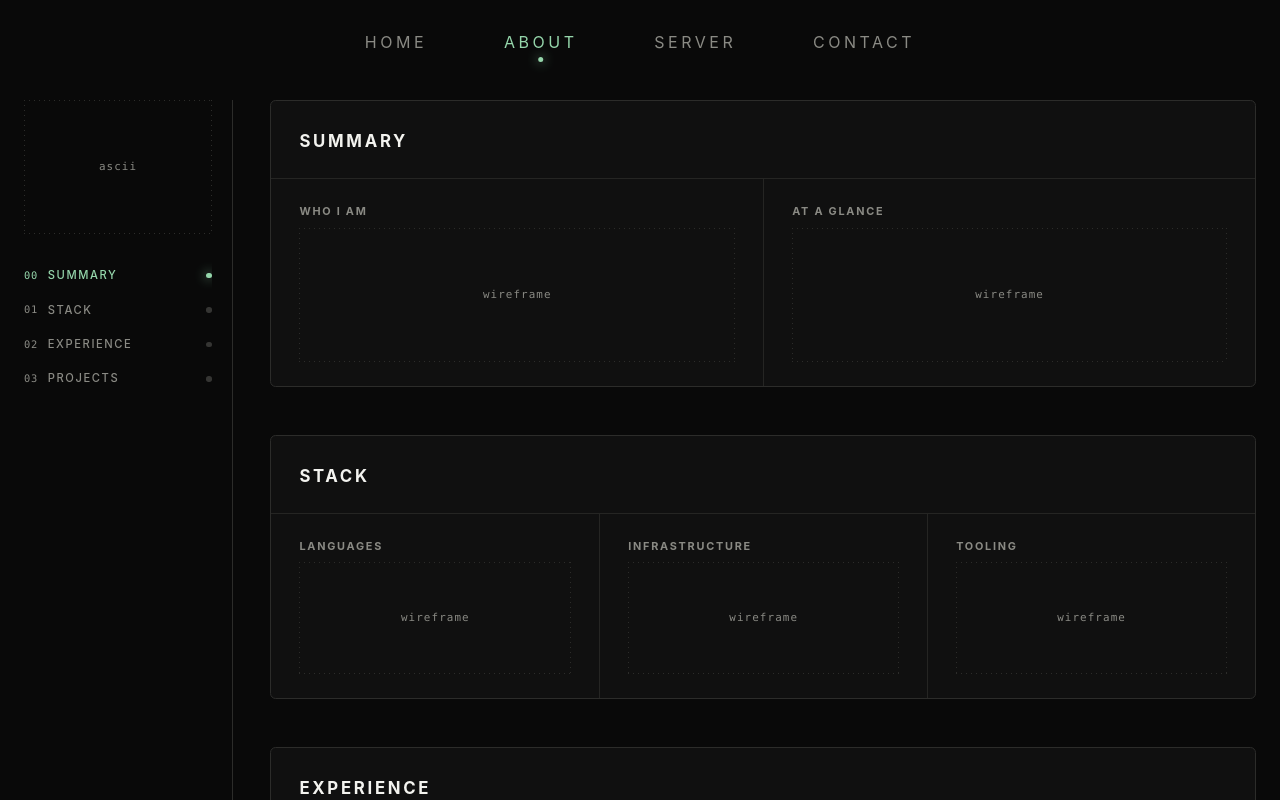
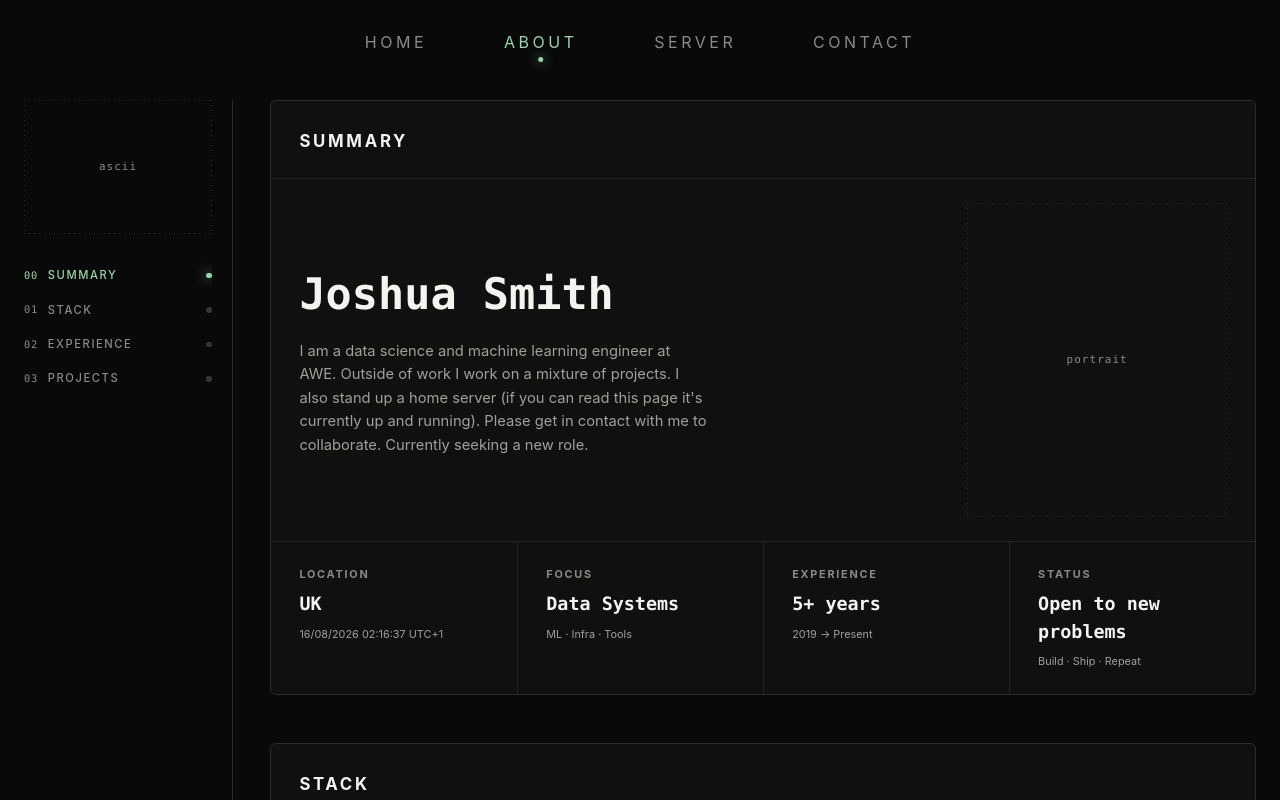
Before and after one commit to js-home-server/site, a SvelteKit app in the folder web/: page /about in a window 1280 px wide. Shown: the top 800 px of the page. Built offline with nearby package versions, Linux system fonts and the light colour scheme.

Commit message:
beginning to fill about section

```diff
--- a/web/src/routes/about/+page.svelte
+++ b/web/src/routes/about/+page.svelte
@@ -6,9 +6,11 @@
 	/* Wireframe. One entry per section of the page and per stop on the rail, and
 	   the panels it will hold: a label, and roughly how tall the real thing is in
 	   text lines. `stack` is a section read down rather than across — a list of
-	   entries rather than a row of columns. */
+	   entries rather than a row of columns. Summary carries no panels of its own:
+	   it has its own snippet below, standing in the shape it will keep once it is
+	   written rather than a generic wireframe grid. */
 	const SECTIONS = [
-		{ id: 'summary', label: 'Summary', panels: [['Who I am', 6], ['At a glance', 6]] },
+		{ id: 'summary', label: 'Summary' },
 		{
 			id: 'stack',
 			label: 'Stack',
@@ -22,14 +24,87 @@
 		},
 		{ id: 'projects', label: 'Projects', panels: [['Project', 6], ['Project', 6], ['Project', 6]] }
 	];
+
+	/* The one live reading in the strip: the clock where I actually am, not a
+	   fixed "UTC+1" that would go stale the day the UK falls back to GMT. Ticked
+	   every second, since the display carries them. */
+	let now = $state(new Date());
+	$effect(() => {
+		const id = setInterval(() => (now = new Date()), 1000);
+		return () => clearInterval(id);
+	});
+
+	/* DD/MM/YYYY HH:MM:SS and the zone's own current offset, all read off the same
+	   timestamp so none of them can disagree — Intl already knows when the UK is
+	   on summer time and when it is not. */
+	let ukClock = $derived.by(() => {
+		const parts = new Intl.DateTimeFormat('en-GB', {
+			timeZone: 'Europe/London',
+			day: '2-digit',
+			month: '2-digit',
+			year: 'numeric',
+			hour: '2-digit',
+			minute: '2-digit',
+			second: '2-digit',
+			hour12: false,
+			timeZoneName: 'shortOffset'
+		}).formatToParts(now);
+
+		const get = (type) => parts.find((p) => p.type === type)?.value ?? '';
+		const offset = get('timeZoneName').replace('GMT', 'UTC') || 'UTC';
+		const date = `${get('day')}/${get('month')}/${get('year')}`;
+		const time = `${get('hour')}:${get('minute')}:${get('second')}`;
+		return `${date} ${time} ${offset === 'UTC' ? 'UTC+0' : offset}`;
+	});
+
+	/* Placeholder copy for the rest of the strip, in the shape the real figures
+	   will keep: a label, the headline reading, and the line under it. */
+	let STATS = $derived([
+		['Location', 'UK', ukClock],
+		['Focus', 'Data Systems', 'ML · Infra · Tools'],
+		['Experience', '5+ years', '2019 → Present'],
+		['Status', 'Open to new problems', 'Build · Ship · Repeat']
+	]);
 </script>
 
 <svelte:head>
 	<title>About — Joshua Smith</title>
 </svelte:head>
 
+{#snippet summary()}
+	<div class="hero">
+		<div class="intro">
+			<p class="name">Joshua Smith</p>
+			<p class="bio">
+				I am a data science and machine learning engineer at AWE. Outside of work
+				I work on a mixture of projects. I also stand up a home server (if you can
+				read this page it's currently up and running). Please get in contact with
+				me to collaborate. Currently seeking a new role.
+			</p>
+		</div>
+
+		<!-- Decorative once it is a portrait rather than a wireframe box: the name
+		     above already carries what a screen reader needs. -->
+		<div class="portrait" aria-hidden="true">
+			<Placeholder note="portrait" lines={14} />
+		</div>
+	</div>
+
+	<div class="band bleed stats">
+		{#each STATS as [label, value, detail] (label)}
+			<Panel {label}>
+				<strong>{value}</strong>
+				<span class="detail">{detail}</span>
+			</Panel>
+		{/each}
+	</div>
+{/snippet}
+
 <Dashboard title="About" sections={SECTIONS} max="none">
 	{#snippet body(section)}
+		{#if section.id === 'summary'}
+			{@render summary()}
+		{:else}
 			<div class={section.stack ? 'stack' : 'band bleed'}>
 				{#each section.panels as [label, lines], i (i)}
 					<Panel {label}>
@@ -37,5 +112,63 @@
 					</Panel>
 				{/each}
 			</div>
+		{/if}
 	{/snippet}
 </Dashboard>
+
+<style>
+	.hero {
+		display: grid;
+		grid-template-columns: minmax(0, 1fr) minmax(12rem, 28%);
+		gap: clamp(1.5rem, 4vw, 3rem);
+	}
+
+	.intro {
+		display: grid;
+		align-content: center;
+		gap: 0.75rem;
+	}
+
+	/* The one place on the page a name is the reading: bigger than a section's own
+	   figure and set like the mono headlines elsewhere on the dashboard, since this
+	   is the page's own headline rather than a number in a box. A name, not a
+	   label, so it keeps its own case rather than the small caps everything else
+	   on the dashboard is written in. */
+	.name {
+		margin: 0;
+		color: var(--color-foreground);
+		font-family: var(--font-mono);
+		font-size: clamp(1.8rem, 3.4vw, 2.75rem);
+		font-weight: 700;
+	}
+
+	.bio {
+		margin: 0;
+		max-width: 44ch;
+		color: var(--text-dim);
+		font-size: 0.92rem;
+		line-height: 1.6;
+	}
+
+	/* The same shape the overview tiles on the server page read in: a label, the
+	   reading, and the line under it. */
+	.stats strong {
+		display: block;
+		color: var(--color-foreground);
+		font-family: var(--font-mono);
+		font-size: 1.15rem;
+	}
+
+	.stats .detail {
+		color: var(--text-dim);
+		font-size: 0.68rem;
+	}
+
+	/* Where the rail drops out of the way, the portrait has nowhere to stand
+	   beside the text — it goes under it instead. */
+	@media (max-width: 52rem) {
+		.hero {
+			grid-template-columns: minmax(0, 1fr);
+		}
+	}
+</style>
```
Lines whose indentation alone changed are shown as unchanged.
